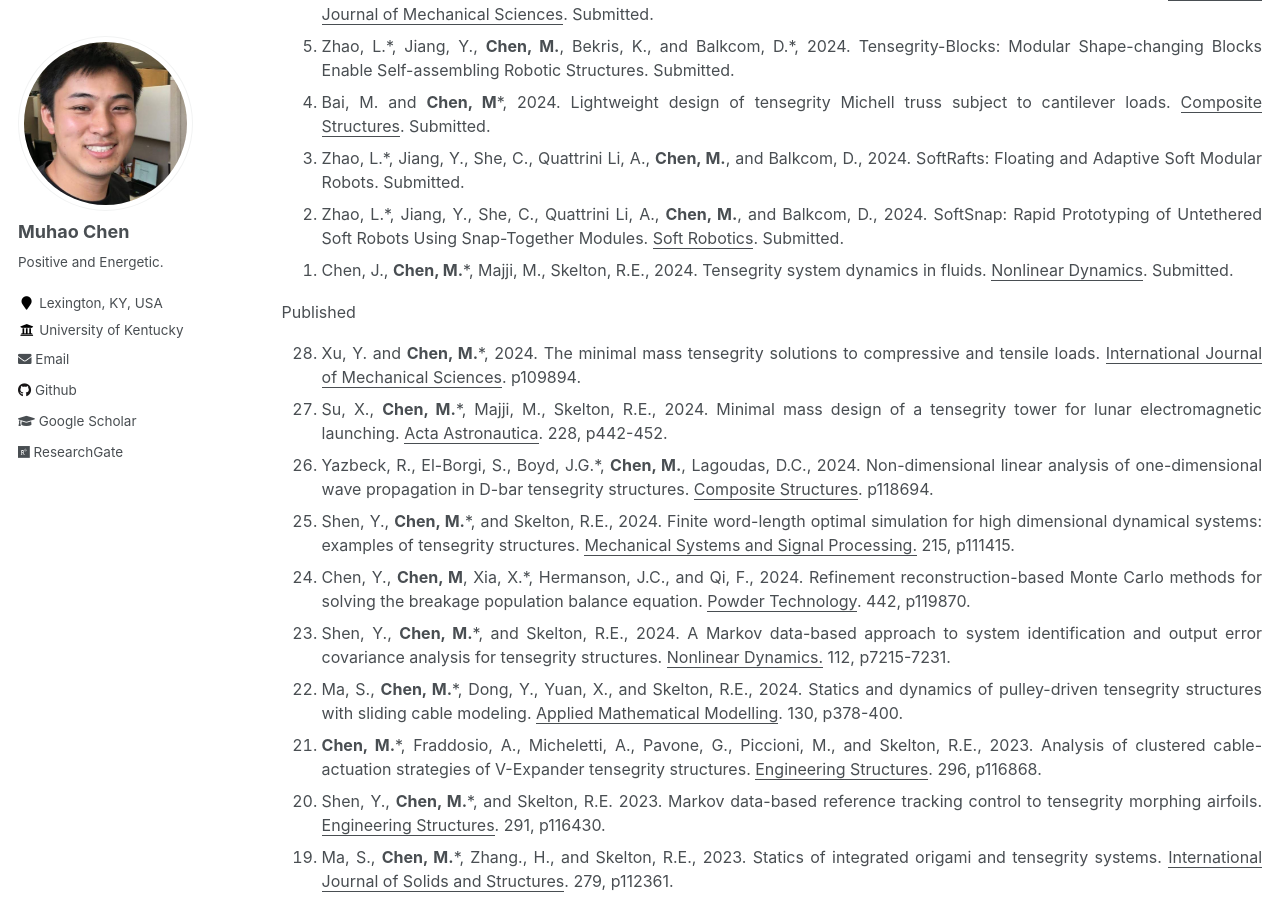
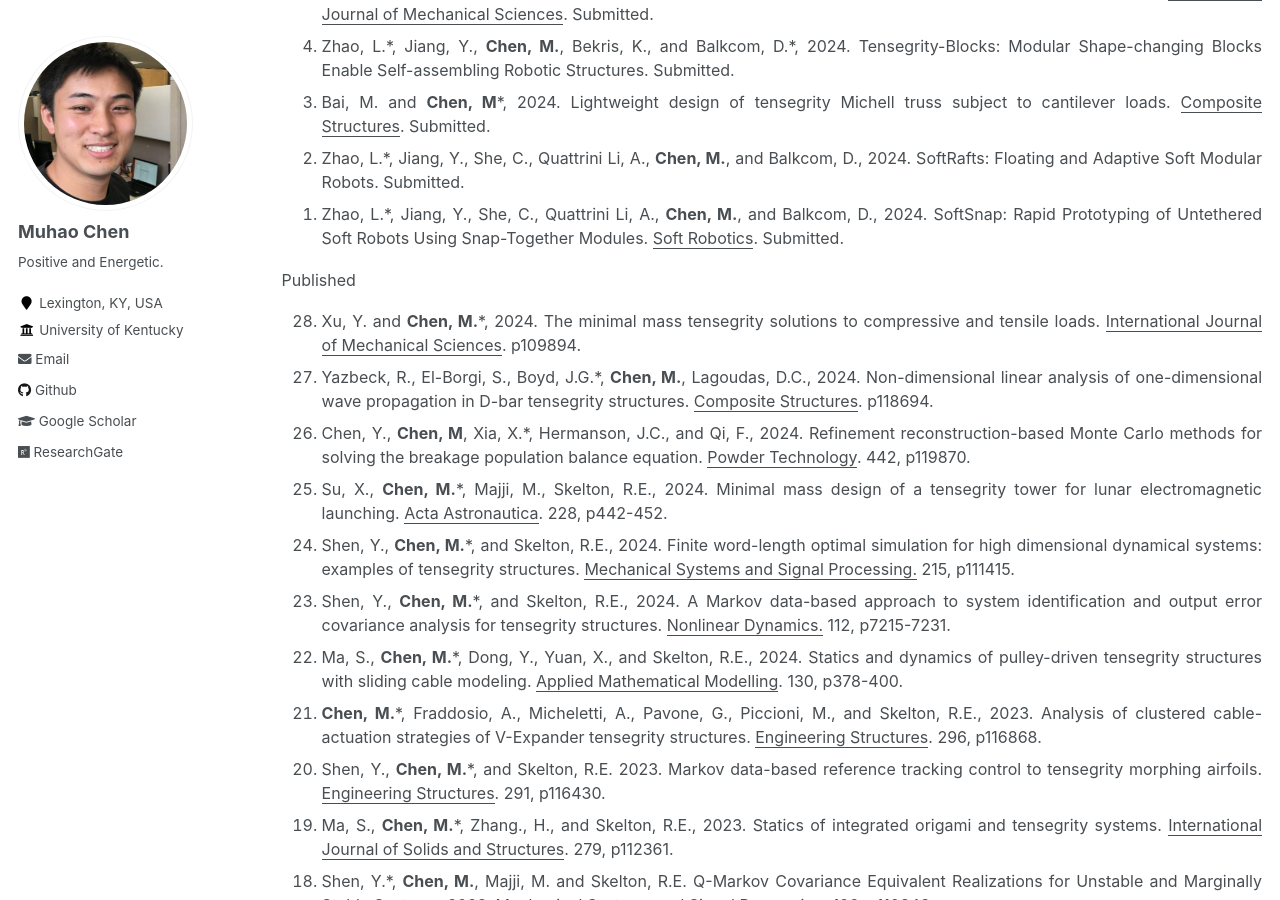
Before and after one commit to Muhao-Chen/muhao-chen.github.io, a Jekyll site: the page built from _pages/publication.md, in a window 1280 px wide and 900 px high, scrolled down 339 px. Built offline with Jekyll 4.4.1, drawn with Linux system fonts in a browser that asks for light colours.

Commit message:
Update publication.md

```diff
--- a/_pages/publication.md
+++ b/_pages/publication.md
@@ -31,15 +31,15 @@ Submitted
 <li>Ma, S., <strong>Chen, M.</strong>*, and Skelton, R.E., 2023. OriTsgEFA: Origami and Tensegrity Equilibrium and Form-finding Analysis. <u>Journal of Open Source Software</u>. </li> -->
 <li> Zhao, L.*, Jiang, Y., She, C., Quattrini Li, A., <strong>Chen, M.</strong>, and Balkcom, D., 2024. SoftRafts: Floating and Adaptive Soft Modular Robots. Submitted. </li>
 <li> Zhao, L.*, Jiang, Y., She, C., Quattrini Li, A., <strong>Chen, M.</strong>, and Balkcom, D., 2024. SoftSnap: Rapid Prototyping of Untethered Soft Robots Using Snap-Together Modules. <u>Soft Robotics</u>. Submitted. </li>
-<li>Chen, J., <strong>Chen, M.</strong>*, Majji, M., Skelton, R.E., 2024. Tensegrity system dynamics in fluids. <u>Nonlinear Dynamics</u>. Submitted.</li>
+<!-- <li>Chen, J., <strong>Chen, M.</strong>*, Majji, M., Skelton, R.E., 2024. Tensegrity system dynamics in fluids. <u>Nonlinear Dynamics</u>. Submitted.</li> -->
 </ol>
 Published
 <ol reversed>
 <li> Xu, Y. and <strong>Chen, M.</strong>*, 2024. The minimal mass tensegrity solutions to compressive and tensile loads. <u>International Journal of Mechanical Sciences</u>. p109894.</li>
+<li> Yazbeck, R., El-Borgi, S., Boyd, J.G.*, <strong>Chen, M.</strong>, Lagoudas, D.C., 2024. Non-dimensional linear analysis of one-dimensional wave propagation in D-bar tensegrity structures. <u>Composite Structures</u>. p118694.</li>
+<li> Chen, Y., <strong>Chen, M</strong>, Xia, X.*, Hermanson, J.C., and Qi, F., 2024. Refinement reconstruction-based Monte Carlo methods for solving the breakage population balance equation. <u>Powder Technology</u>. 442, p119870. </li>
 <li>Su, X., <strong>Chen, M.</strong>*, Majji, M., Skelton, R.E., 2024. Minimal mass design of a tensegrity tower for lunar electromagnetic launching. <u>Acta Astronautica</u>. 228, p442-452.</li>
-<li> Yazbeck, R., El-Borgi, S., Boyd, J.G.*, <strong>Chen, M.</strong>, Lagoudas, D.C., 2024. Non-dimensional linear analysis of one-dimensional wave propagation in D-bar tensegrity structures. <u>Composite Structures</u>. p118694.</li>
 <li>Shen, Y., <strong>Chen, M.</strong>*, and Skelton, R.E., 2024. Finite word-length optimal simulation for high dimensional dynamical systems: examples of tensegrity structures. <u>Mechanical Systems and Signal Processing.</u> 215, p111415.</li>
-<li> Chen, Y., <strong>Chen, M</strong>, Xia, X.*, Hermanson, J.C., and Qi, F., 2024. Refinement reconstruction-based Monte Carlo methods for solving the breakage population balance equation. <u>Powder Technology</u>. 442, p119870. </li>
 <li>Shen, Y., <strong>Chen, M.</strong>*, and Skelton, R.E., 2024. A Markov data-based approach to system identification and output error covariance analysis for tensegrity structures. <u>Nonlinear Dynamics.</u> 112, p7215-7231. </li>
 <li>Ma, S., <strong>Chen, M.</strong>*, Dong, Y., Yuan, X., and Skelton, R.E., 2024. Statics and dynamics of pulley-driven tensegrity structures with sliding cable modeling. <u>Applied Mathematical Modelling</u>. 130, p378-400.</li>
 <li><strong>Chen, M.</strong>*, Fraddosio, A., Micheletti, A., Pavone, G., Piccioni, M., and Skelton, R.E., 2023. Analysis of clustered cable-actuation strategies of V-Expander tensegrity structures. <u>Engineering Structures</u>. 296, p116868.</li>
```
